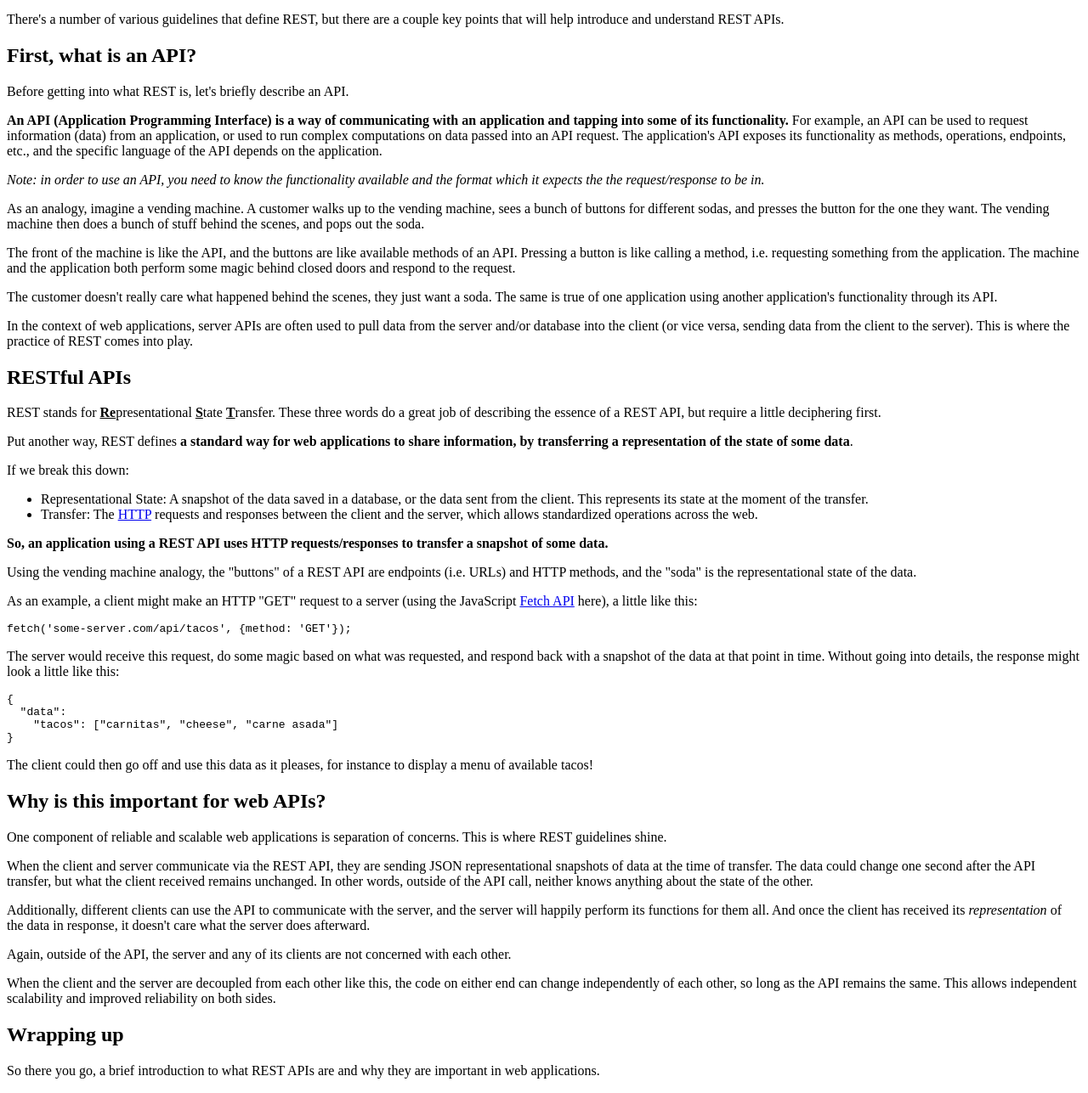
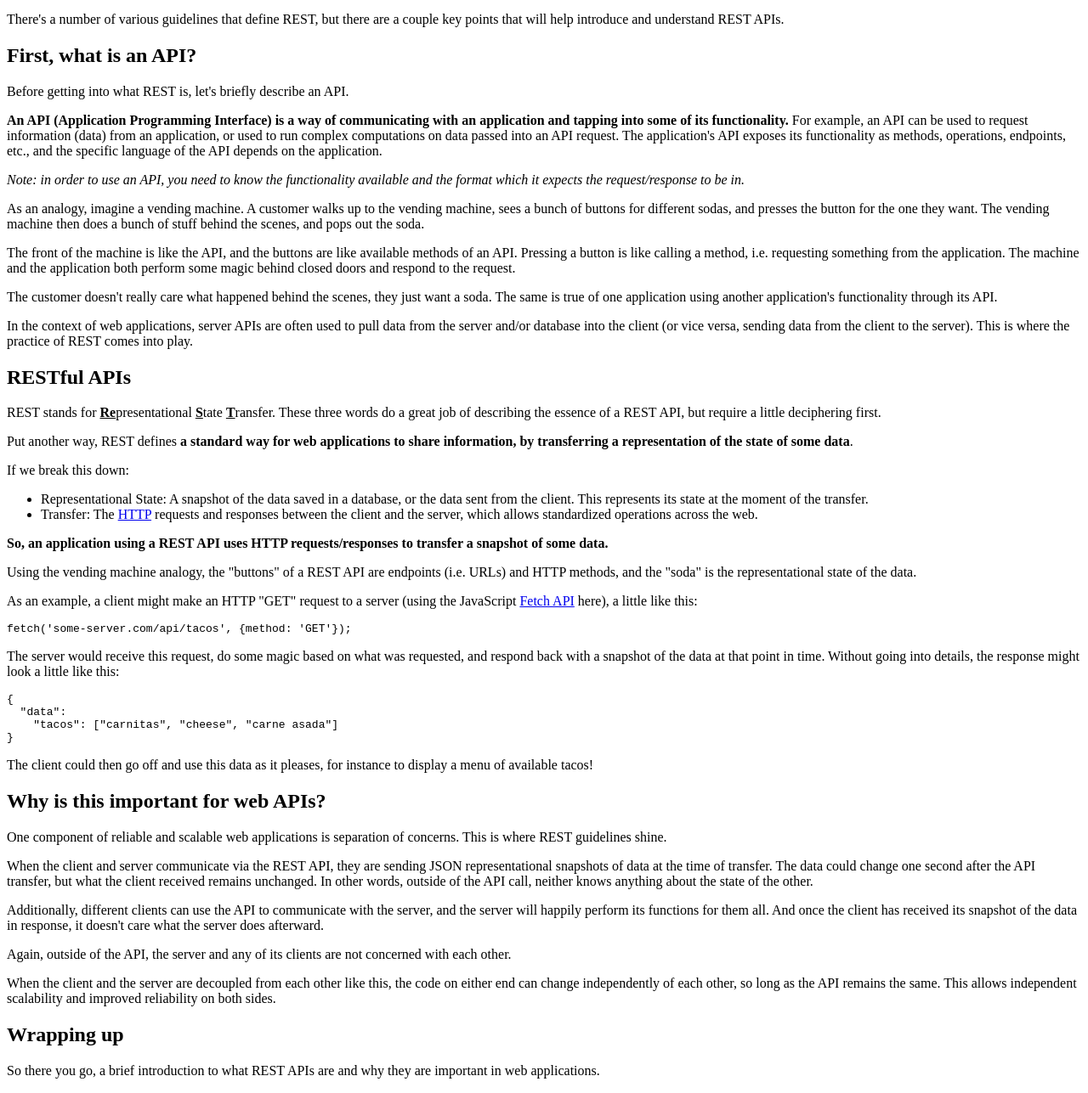
Before and after one commit to shanesc/blog, a Gatsby site: page /introduction-to-rest-apis/ in a window 1280 px wide. Shown: the part 467-1754 px from the top of the page at 85% size. Built offline with nearby package versions, Linux system fonts and the light colour scheme; Gatsby itself is replaced by a stand-in of ours; some packages are replaced by stand-ins of ours; code samples lack their colours.

Commit message:
Small typo and update

```diff
--- a/content/blog/introduction-to-rest-apis/index.md
+++ b/content/blog/introduction-to-rest-apis/index.md
@@ -14,7 +14,7 @@ Before getting into what REST is, let's briefly describe an API.
 
 **An API (Application Programming Interface) is a way of communicating with an application and tapping into some of its functionality.** For example, an API can be used to request information (data) from an application, or used to run complex computations on data passed into an API request. The application's API exposes its functionality as methods, operations, endpoints, etc., and the specific language of the API depends on the application.
 
-_Note: in order to use an API, you need to know the functionality available and the format which it expects the the request/response to be in._
+_Note: in order to use an API, you need to know the functionality available and the format which it expects the request/response to be in._
 
 As an analogy, imagine a  vending machine. A customer walks up to the vending machine, sees a bunch of buttons for different sodas, and presses the button for the one they want. The vending machine then does a bunch of stuff behind the scenes, and pops out the soda.
 
@@ -59,7 +59,7 @@ One component of reliable and scalable web applications is separation of concern
 
 When the client and server communicate via the REST API, they are sending JSON representational snapshots of data at the time of transfer. The data could change one second after the API transfer, but what the client received remains unchanged. In other words, outside of the API call, neither knows anything about the state of the other.
 
-Additionally, different clients can use the API to communicate with the server, and the server will happily perform its functions for them all. And once the client has received its *representation* of the data in response, it doesn't care what the server does afterward.
+Additionally, different clients can use the API to communicate with the server, and the server will happily perform its functions for them all. And once the client has received its snapshot of the data in response, it doesn't care what the server does afterward.
 
 Again, outside of the API, the server and any of its clients are not concerned with each other.
 
```
